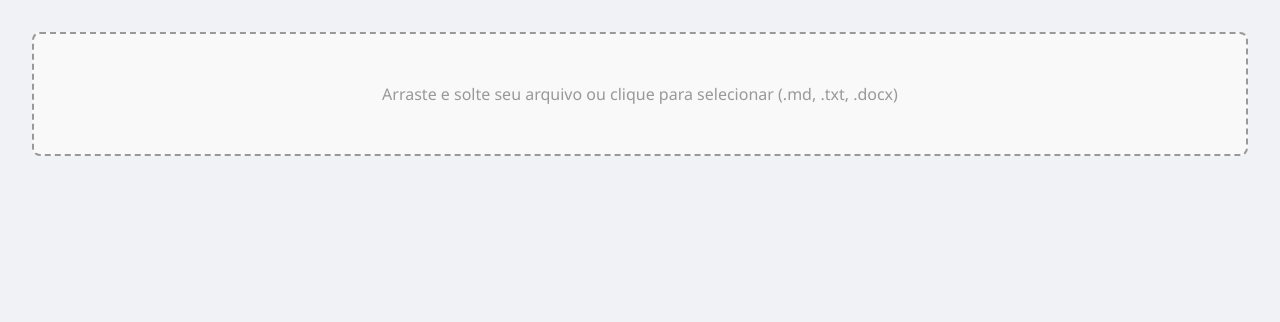
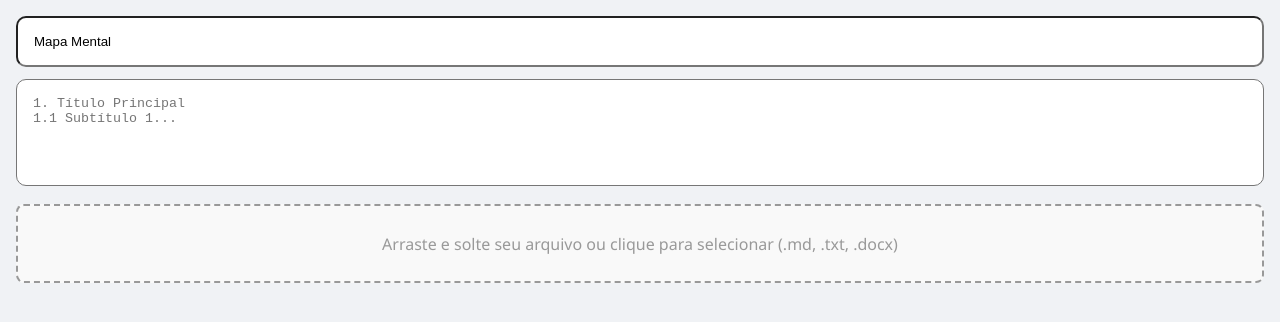
Before and after one commit to ryuvi/SuperMind, a React (Vite) app: page / in a window 1280 px wide. Shown: the top 322 px of the page. Built offline with nearby package versions, Linux system fonts and the light colour scheme; what mind-elixir would draw is missing.

Commit message:
v1.4:Title, filename and online editor

```diff
--- a/package.json
+++ b/package.json
@@ -1,7 +1,7 @@
 {
   "name": "supermind",
   "private": true,
-  "version": "1.3.0",
+  "version": "1.4.0",
   "type": "module",
   "scripts": {
     "dev": "vite --host",
@@ -13,6 +13,7 @@
     "html2canvas": "^1.4.1",
     "mammoth": "^1.9.1",
     "mind-elixir": "^4.6.1",
+    "primereact": "^10.9.6",
     "react": "^19.1.0",
     "react-dom": "^19.1.0",
     "zustand": "^5.0.6"
--- a/src/App.tsx
+++ b/src/App.tsx
@@ -1,16 +1,20 @@
-import React, { useRef, useState } from "react";
+import React, { useRef } from "react";
 import { FileDrop } from "./components/FileDrop";
 import { MindMap } from "./components/MindMap";
-import type { MindElixirData } from "./utils/parser";
 import './App.css'
-import { useMindStore } from "./utils/mindStore";
+import { useMindStore } from "./stores/mindStore";
+import TextInput from "./components/TextInput";
+import { PrimeReactProvider } from 'primereact/api'
+import Title from "./components/Title";
+import { useTextStore } from "./stores/textStore";
 
 export const App: React.FC = () => {
-  const [mapData, setMapData] = useState<MindElixirData | null>(null);
   const containerRef = useRef<HTMLDivElement | null>(null);
-  const { download } = useMindStore();
+  const { download, data: mapData } = useMindStore();
+  const { title } = useTextStore()
 
   return (
+    <PrimeReactProvider>
       <main
         style={{
           width: "100dvw",
@@ -31,7 +35,9 @@ export const App: React.FC = () => {
             boxSizing: "border-box",
           }}
         >
-        <FileDrop onFileProcessed={setMapData} />
+          <Title />
+          <TextInput />
+          <FileDrop  />
         </div>
 
         {mapData && (
@@ -45,7 +51,7 @@ export const App: React.FC = () => {
             }}
           >
             <button
-            onClick={download}
+              onClick={() => download(title.toLowerCase().split(' ').join('_'))}
               style={{
                 padding: "0.75rem 1.25rem",
                 fontSize: "1.1rem",
@@ -88,6 +94,7 @@ export const App: React.FC = () => {
           </div>
         </div>
       </main>
+    </PrimeReactProvider>
   );
 };
 
--- a/src/components/FileDrop.tsx
+++ b/src/components/FileDrop.tsx
@@ -1,13 +1,13 @@
 import React, { useRef } from 'react'
 import { extractTextFromFile } from '../utils/fileLoader'
-import { parseTextToTree, type MindElixirData } from '../utils/parser'
+import { parseTextToTree } from '../utils/parser'
+import { useMindStore } from '../stores/mindStore'
+import { useTextStore } from '../stores/textStore'
 
-interface FileDropProps {
-  onFileProcessed: (data: MindElixirData) => void
-}
-
-export const FileDrop: React.FC<FileDropProps> = ({ onFileProcessed }) => {
+export const FileDrop = () => {
   const inputRef = useRef<HTMLInputElement | null>(null)
+  const { setData } = useMindStore()
+  const { title } = useTextStore()
 
   const handleDrop = (event: React.DragEvent<HTMLDivElement>) => {
     event.preventDefault()
@@ -27,8 +27,8 @@ export const FileDrop: React.FC<FileDropProps> = ({ onFileProcessed }) => {
   const processFile = (file: File) => {
     extractTextFromFile(file)
       .then(text => {
-        const tree = parseTextToTree(text)
-        onFileProcessed(tree)
+        const tree = parseTextToTree(text, title)
+        setData(tree)
       })
       .catch(err => alert('Erro ao processar arquivo: ' + err.message))
   }
@@ -44,13 +44,17 @@ export const FileDrop: React.FC<FileDropProps> = ({ onFileProcessed }) => {
       onDrop={handleDrop}
       style={{
         border: '2px dashed #999',
-        padding: '2rem',
+        // padding: '2rem',
         textAlign: 'center',
-        margin: '1rem',
+        // margin: '1rem',
         borderRadius: '8px',
         backgroundColor: '#f9f9f9',
         cursor: 'pointer',
         color: '#999',
+        height: '75px',
+        alignItems: 'center',
+        display: 'flex',
+        justifyContent: 'center'
       }}
     >
       <p>Arraste e solte seu arquivo ou clique para selecionar (.md, .txt, .docx)</p>
--- a/src/components/MindMap.tsx
+++ b/src/components/MindMap.tsx
@@ -1,6 +1,6 @@
 import React, { useEffect, useRef } from "react";
 import MindElixir, { type Options, type MindElixirData } from "mind-elixir";
-import { useMindStore } from "../utils/mindStore";
+import { useMindStore } from "../stores/mindStore";
 
 
 interface MindMapProps {
--- /dev/null
+++ b/src/components/TextInput.tsx
@@ -0,0 +1,44 @@
+import { InputTextarea } from "primereact/inputtextarea";
+import { useTextStore } from "../stores/textStore";
+import { parseTextToTree } from "../utils/parser";
+import { useMindStore } from "../stores/mindStore";
+
+const placeholder = `1. Título Principal
+1.1 Subtítulo 1...`;
+
+export default function TextInput() {
+  const { setText, text, title } = useTextStore();
+  const { setData } = useMindStore();
+
+  const handleTextChange = (event) => {
+    const newText = event.target.value;
+    setText(newText);
+    const tree = parseTextToTree(newText, title);
+    setData(tree);
+  };
+
+  return (
+    <div
+      style={{
+        width: "100%",
+        marginBottom: ".75rem",
+      }}
+    >
+      <InputTextarea
+        value={text}
+        onChange={handleTextChange}
+        rows={5}
+        cols={30}
+        style={{
+          width: "100%",
+          boxSizing: "border-box",
+          borderRadius: "10px",
+          padding: "1rem",
+          height: "200px",
+        }}
+        autoResize
+        placeholder={placeholder}
+      />
+    </div>
+  );
+}
--- /dev/null
+++ b/src/components/Title.tsx
@@ -0,0 +1,26 @@
+import { InputText } from 'primereact/inputtext';
+import { useTextStore } from "../stores/textStore";
+
+export default function Title() {
+  const { title, setTitle } = useTextStore();
+  return (
+    <div
+      style={{
+        width: "100%",
+        marginBottom: ".75rem",
+      }}
+    >
+      <InputText
+        placeholder="O título do seu mapa mental..."
+        value={title}
+        style={{
+            width: '100%',
+            boxSizing: 'border-box',
+            borderRadius: '10px',
+            padding: '1rem',
+        }}
+        onChange={(e) => setTitle(e.target.value)}
+      />
+    </div>
+  );
+}
--- a/src/utils/mindStore.ts
+++ b/src/stores/mindStore.ts
@@ -1,12 +1,14 @@
 import { create } from "zustand";
-import MindElixir from "mind-elixir";
+import MindElixir, { type MindElixirData } from "mind-elixir";
 import style from "../assets/styles.css?raw";
 import katex from "../assets/katex.css?raw";
 
 interface MindStore {
   instance: InstanceType<typeof MindElixir>;
+  data: MindElixirData | null;
   setInstance: (instance: InstanceType<typeof MindElixir>) => void;
-  download: () => void;
+  setData: (data: MindElixirData) => void;
+  download: (title: string) => void;
 }
 
 export const useMindStore = create<MindStore>((set, get) => ({
@@ -19,15 +21,17 @@ export const useMindStore = create<MindStore>((set, get) => ({
     keypress: true,
     mouseSelectionButton: 0,
   }),
+  data: null,
   setInstance: (instance: InstanceType<typeof MindElixir>) => set({ instance }),
-  download: async () => {
+  setData: (data: MindElixirData) => set({ data }),
+  download: async (title: string) => {
     if (!get().instance) return;
     try {
       const blob = await get().instance.exportPng(false, style + katex);
       const url = URL.createObjectURL(blob as Blob);
       const link = document.createElement("a");
       link.href = url;
-      link.download = "mapa-mental.png";
+      link.download = `${title}.png`;
       link.click();
       URL.revokeObjectURL(url);
     } catch {
--- /dev/null
+++ b/src/stores/textStore.ts
@@ -0,0 +1,15 @@
+import { create } from 'zustand'
+
+interface TextStore {
+    text: string,
+    title: string,
+    setText: (text: string) => void
+    setTitle: (title: string) => void
+}
+
+export const useTextStore = create<TextStore>((set) => ({
+    text: '',
+    title: 'Mapa Mental',
+    setText: (text: string) => set({ text }),
+    setTitle: (title: string) => set({ title }),
+}))
--- a/src/utils/parser.ts
+++ b/src/utils/parser.ts
@@ -9,11 +9,11 @@ export interface MindElixirData {
   nodeData: MindElixirNode
 }
 
-export function parseTextToTree(text: string): MindElixirData {
+export function parseTextToTree(text: string, title: string): MindElixirData {
   if (isMarkdown(text)) {
-    return parseMarkdownHeadings(text)
+    return parseMarkdownHeadings(text, title)
   } else {
-    return parseNumberedStructure(text)
+    return parseNumberedStructure(text, title)
   }
 }
 
@@ -21,7 +21,7 @@ function isMarkdown(text: string): boolean {
   return /^#+\s+/m.test(text)
 }
 
-function parseMarkdownHeadings(text: string): MindElixirData {
+function parseMarkdownHeadings(text: string, title: string): MindElixirData {
   const lines = text.split(/\r?\n/)
   const rootNodes: MindElixirNode[] = []
   const nodeStack: MindElixirNode[] = []
@@ -63,13 +63,13 @@ function parseMarkdownHeadings(text: string): MindElixirData {
   return {
     nodeData: {
       id: 'root',
-      topic: 'Mapa Mental (Markdown)',
+      topic: title,
       children: rootNodes,
     },
   }
 }
 
-function parseNumberedStructure(text: string): MindElixirData {
+function parseNumberedStructure(text: string, title: string): MindElixirData {
   const lines = text.split(/\r?\n/).map(l => l.trim()).filter(Boolean)
   const rootNodes: MindElixirNode[] = []
   const nodeMap: Record<string, MindElixirNode> = {}
@@ -112,7 +112,7 @@ function parseNumberedStructure(text: string): MindElixirData {
   return {
     nodeData: {
       id: 'root',
-      topic: 'Mapa Mental',
+      topic: title,
       children: rootNodes,
     },
   }
```
Also changed, not shown: 1 other file (tests, documents, lock files or other folders). Lines whose indentation alone changed are shown as unchanged.
